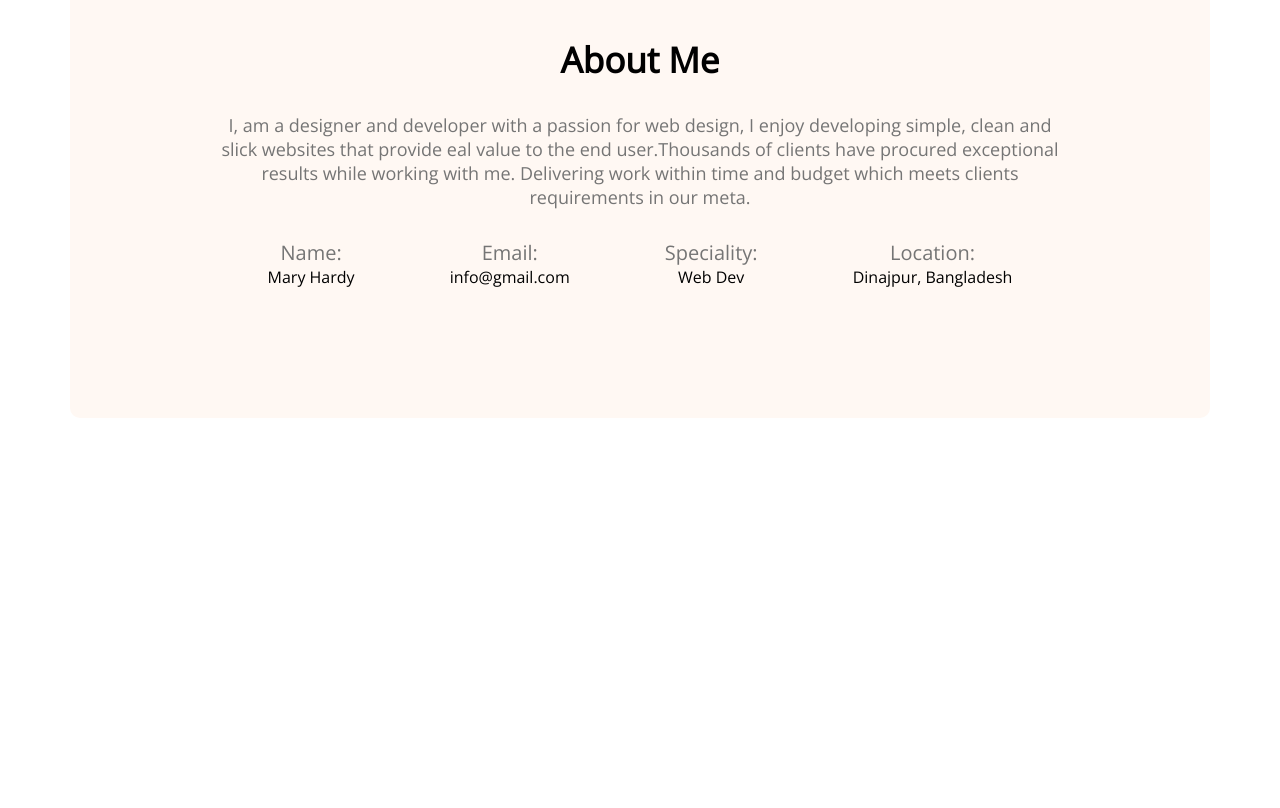
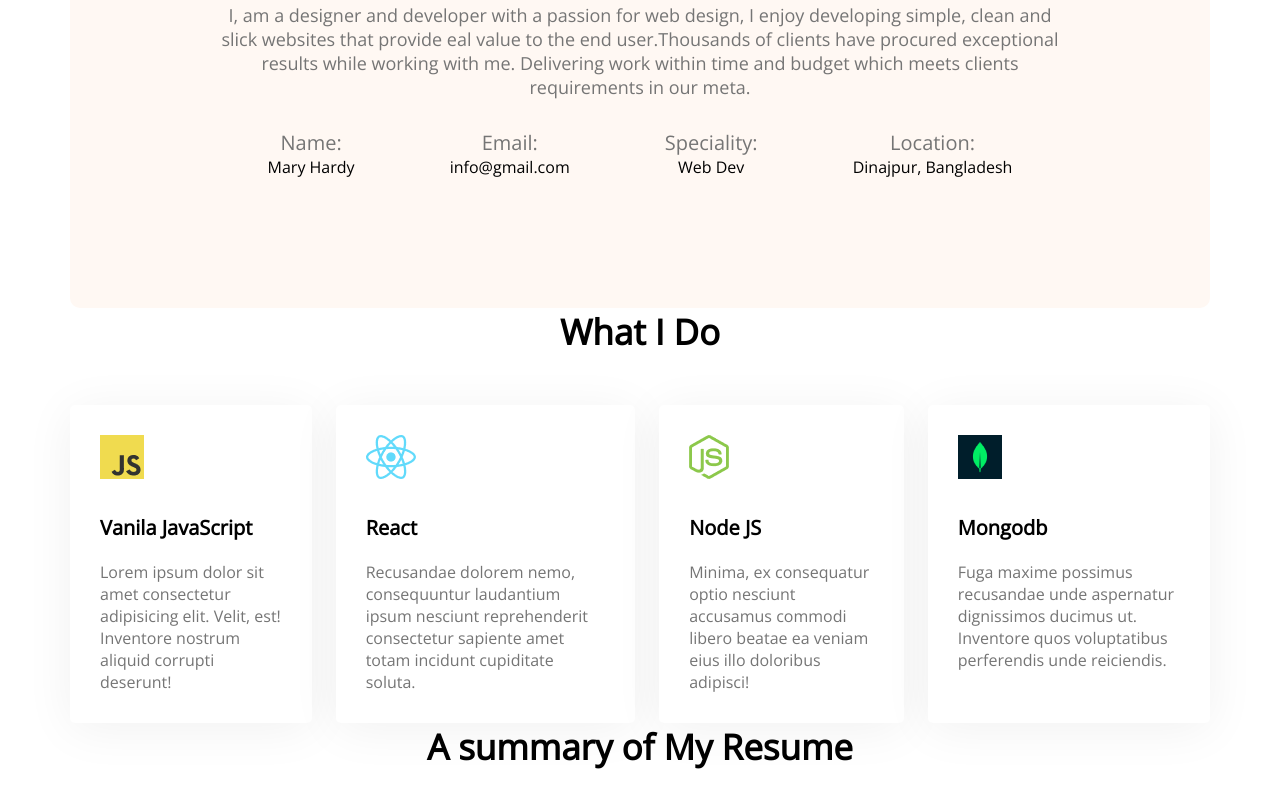
Before and after one commit to ruhulaminhridoy/developer-portfolio, a plain HTML site: page index.html in a window 1280 px wide. Shown: the part 1064-1872 px from the top of the page. Before the commit the page ends 1482 px from the top, so only its background shows below. Drawn offline with nearby package versions, Linux system fonts and the light colour scheme.

Commit message:
added skills content

```diff
--- a/index.html
+++ b/index.html
@@ -52,13 +52,44 @@
             <p class="info-title">Location:</p>
             <p class="info-description">Dinajpur, Bangladesh</p>
           </div>
+        </div>
+   </section>
+   <!-- what i do section -->
+   <section class="what-i-do">
+    <h3 class="section-title">What I Do</h3>
+    <!-- skills-container>.skill*4>img+p.skill-title+p.skill-description>lorem15 -->
+    <div class="skills-container">
+        <div class="skill">
+            <img src="images/icons/js.png" alt="">
+            <p class="skill-title">Vanila JavaScript</p>
+            <p class="skill-description">Lorem ipsum dolor sit amet consectetur adipisicing elit. Velit, est! Inventore nostrum aliquid corrupti deserunt!</p>
+        </div>
+        <div class="skill">
+            <img src="images/icons/react.png" alt="">
+            <p class="skill-title">React</p>
+            <p class="skill-description">Recusandae dolorem nemo, consequuntur laudantium ipsum nesciunt reprehenderit consectetur sapiente amet totam incidunt cupiditate soluta.</p>
+        </div>
+        <div class="skill">
+            <img src="images/icons/nodejs.png" alt="">
+            <p class="skill-title">Node JS</p>
+            <p class="skill-description">Minima, ex consequatur optio nesciunt accusamus commodi libero beatae ea veniam eius illo doloribus adipisci!</p>
+        </div>
+        <div class="skill">
+            <img src="images/icons/mongo.png" alt="">
+            <p class="skill-title">Mongodb</p>
+            <p class="skill-description">Fuga maxime possimus recusandae unde aspernatur dignissimos ducimus ut. Inventore quos voluptatibus perferendis unde reiciendis.</p>
+        </div>
+    </div>
 
+   </section>
+   <!-- Resume Section -->
+   <section class="resume">
+    <h3 class="section-title">A summary of My Resume</h3>
+    <div class="resume-content">
 
-          </div>
+    </div>
 
-
-
-        </section>
+   </section>
 
     </main>
     <footer>
--- a/portfolio.css
+++ b/portfolio.css
@@ -71,11 +71,12 @@ main{
     max-width:1140px;
     margin: 0 auto;
 }
-
+section{
+    margin top: 130px;
+  }
 /* about section styles */
 
 .about{
-margin-top: 130px;
 background-color: #FFF8F3;
 border-radius: 10px;
 padding: 130px 150px;
@@ -83,10 +84,10 @@ text-align: center;
 }
 
 .section-title{
-
+text-align: center;
 font-weight: 700;
 font-size: 35px;
-margin-bottom: 30px;
+margin-bottom: 50px;
 }
 .section-descriptopn{
 color: #757575;
@@ -101,3 +102,25 @@ margin-bottom: 30px;
     font-size: 20px;
     color: #757575;
 }
+/* what i do */
+
+.skill{
+    background: #FFFFFF;
+    box-shadow: 0px 6px 50px rgba(0, 0, 0, 0.06);
+    border-radius: 5px;
+    padding: 30px;
+}
+.skills-container{
+    display: flex;
+    gap: 24px;
+}
+.skill-title{
+    font-weight: 700;
+    font-size: 20px;
+    margin-top: 30px;
+    margin-bottom: 20px;
+}
+.skill-description{
+    color: #757575;
+}
+/* Resume Styles */
```
